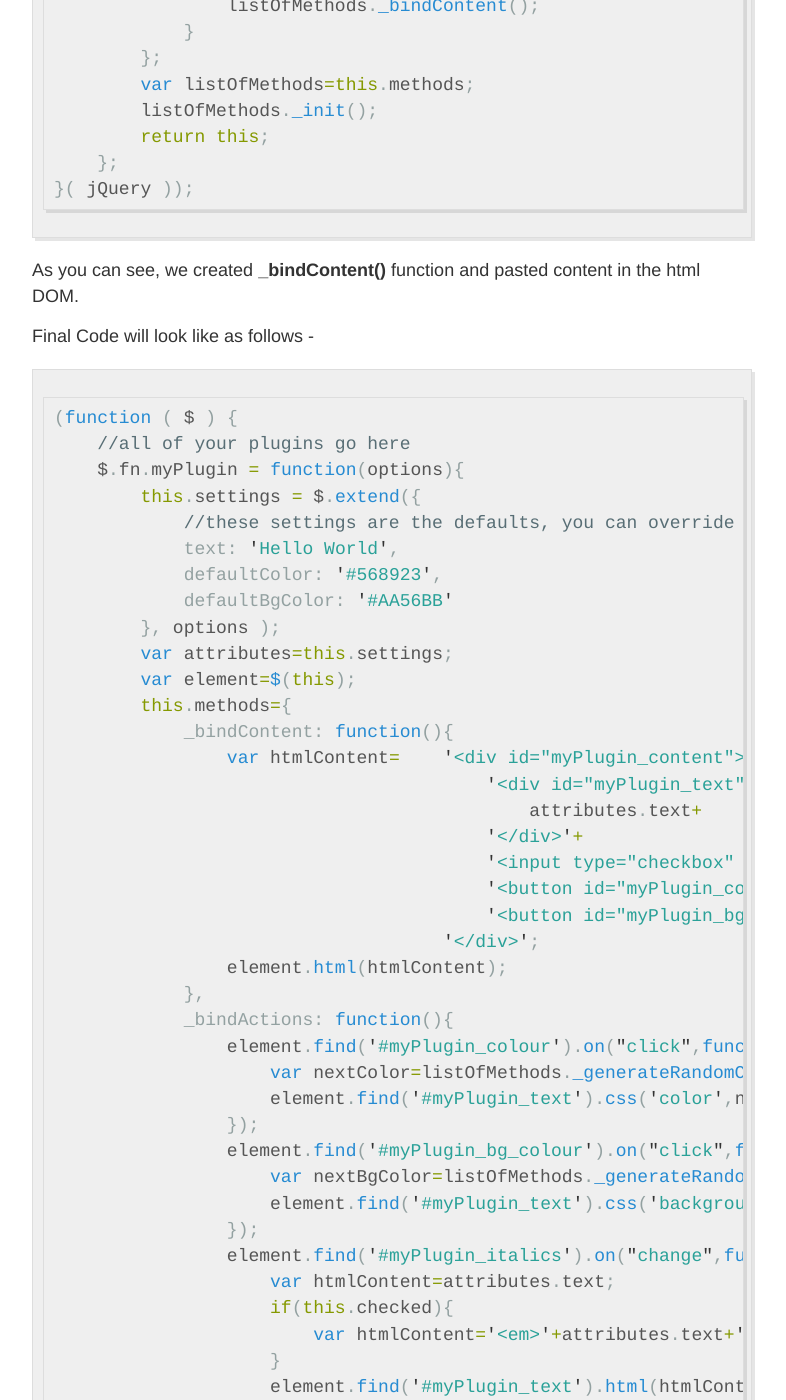
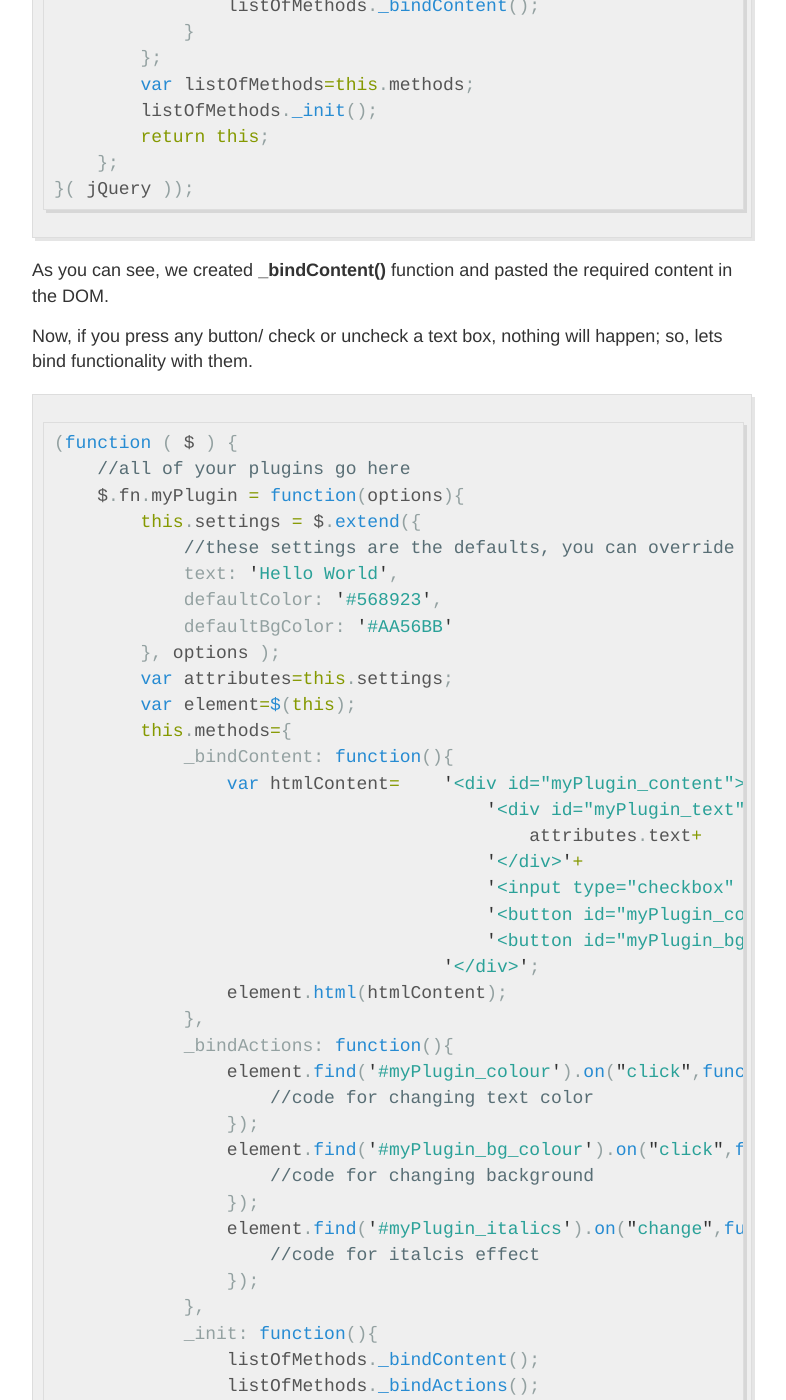
Before and after one commit to meetsandesh/blogs, a Jekyll site: the page built from _posts/2017-02-24-Creating-custom-plugin-using-jQuery.md, in a window 1280 px wide and 1400 px high, scrolled down 3674 px. Shown: the whole window, without its empty margins (248-1034 px from the left). Built offline with Jekyll 4.4.1, drawn with Linux system fonts in a browser that asks for light colours; some of the changed text lies outside the part shown.

Commit message:
Update 2017-02-24-Creating-custom-plugin-using-jQuery.md

````diff
--- a/_posts/2017-02-24-Creating-custom-plugin-using-jQuery.md
+++ b/_posts/2017-02-24-Creating-custom-plugin-using-jQuery.md
@@ -123,9 +123,60 @@ Now, lets create content -
 }( jQuery ));
 ```
 
-As you can see, we created **_bindContent()** function and pasted content in the html DOM.
+As you can see, we created **_bindContent()** function and pasted the required content in the DOM.
 
-Final Code will look like as follows -
+Now, if you press any button/ check or uncheck a text box, nothing will happen; so, lets bind functionality with them.
+
+```javascript
+(function ( $ ) {
+    //all of your plugins go here
+    $.fn.myPlugin = function(options){
+        this.settings = $.extend({
+            //these settings are the defaults, you can override them while applying the plugin
+            text: 'Hello World',
+            defaultColor: '#568923',
+            defaultBgColor: '#AA56BB'
+        }, options );
+        var attributes=this.settings;
+        var element=$(this);
+        this.methods={
+            _bindContent: function(){
+                var htmlContent=    '<div id="myPlugin_content">'+
+                                        '<div id="myPlugin_text" style="color: '+attributes.defaultColor+'; background-color: '+attributes.defaultBgColor+'">'+
+                                            attributes.text+
+                                        '</div>'+
+                                        '<input type="checkbox" id="myPlugin_italics" name="myPlugin_italics">Show in Italics<br>'+
+                                        '<button id="myPlugin_colour">Change Text Colour</button>'+
+                                        '<button id="myPlugin_bg_colour">Change Background Colour</button>'+
+                                    '</div>';
+                element.html(htmlContent);
+            },
+            _bindActions: function(){
+                element.find('#myPlugin_colour').on("click",function(){
+                    //code for changing text color
+                });
+                element.find('#myPlugin_bg_colour').on("click",function(){
+                    //code for changing background
+                });
+                element.find('#myPlugin_italics').on("change",function(){
+                    //code for italcis effect
+                });
+            },
+            _init: function(){
+                listOfMethods._bindContent();
+                listOfMethods._bindActions();
+            }
+        };
+        var listOfMethods=this.methods;
+        listOfMethods._init();
+        return this;
+    };
+}( jQuery ));
+```
+
+Here, I have created **_bindActions()** function in order to bind fnctionalities in the plugin, and used it after using **_bindContent()**.Lets create another function to generate random colors in **_#rrggbb_** format and name it **_generateRandomColor()**.
+
+So, Final Code will look like as follows -
 ```javascript
 (function ( $ ) {
     //all of your plugins go here
````
